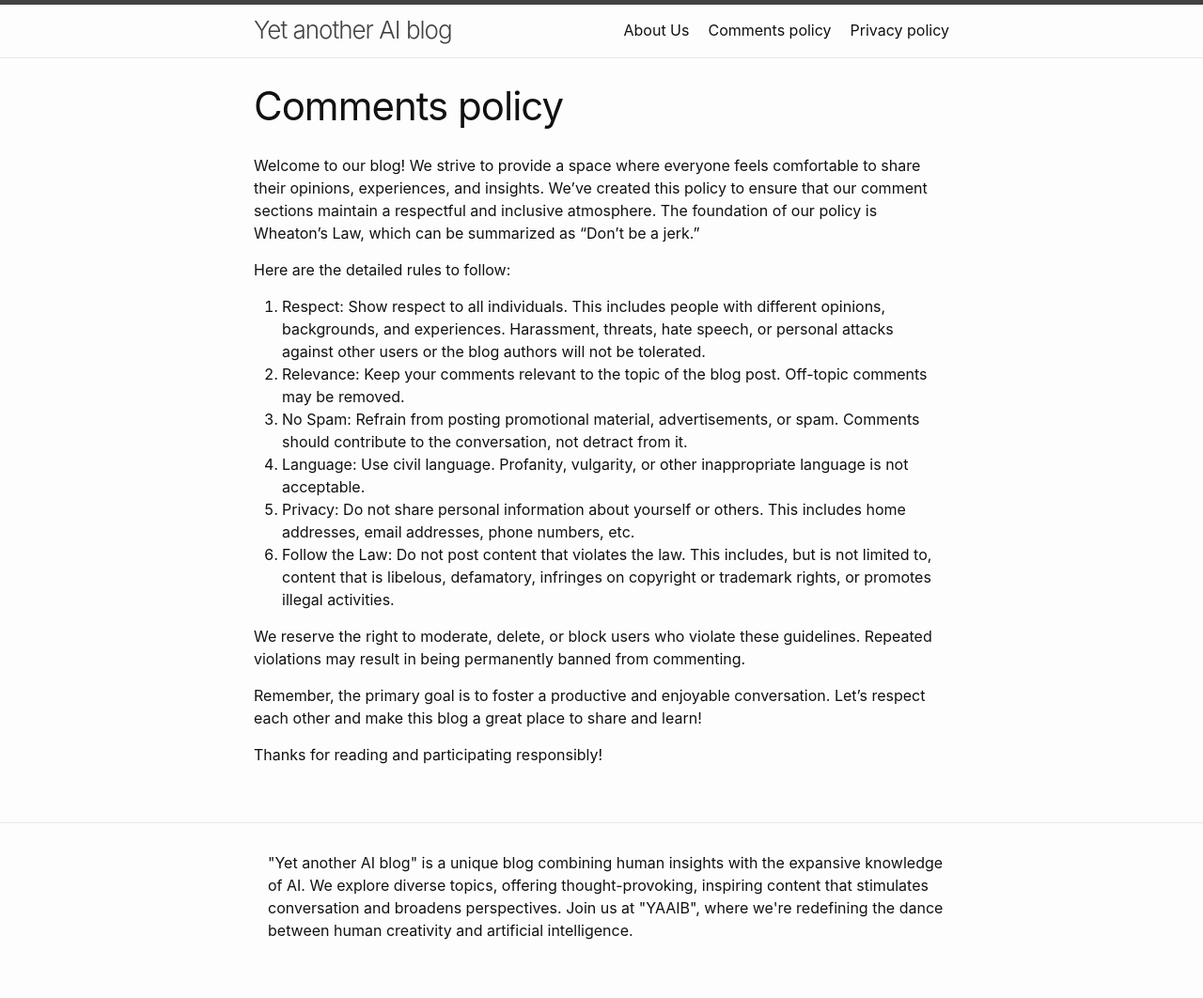
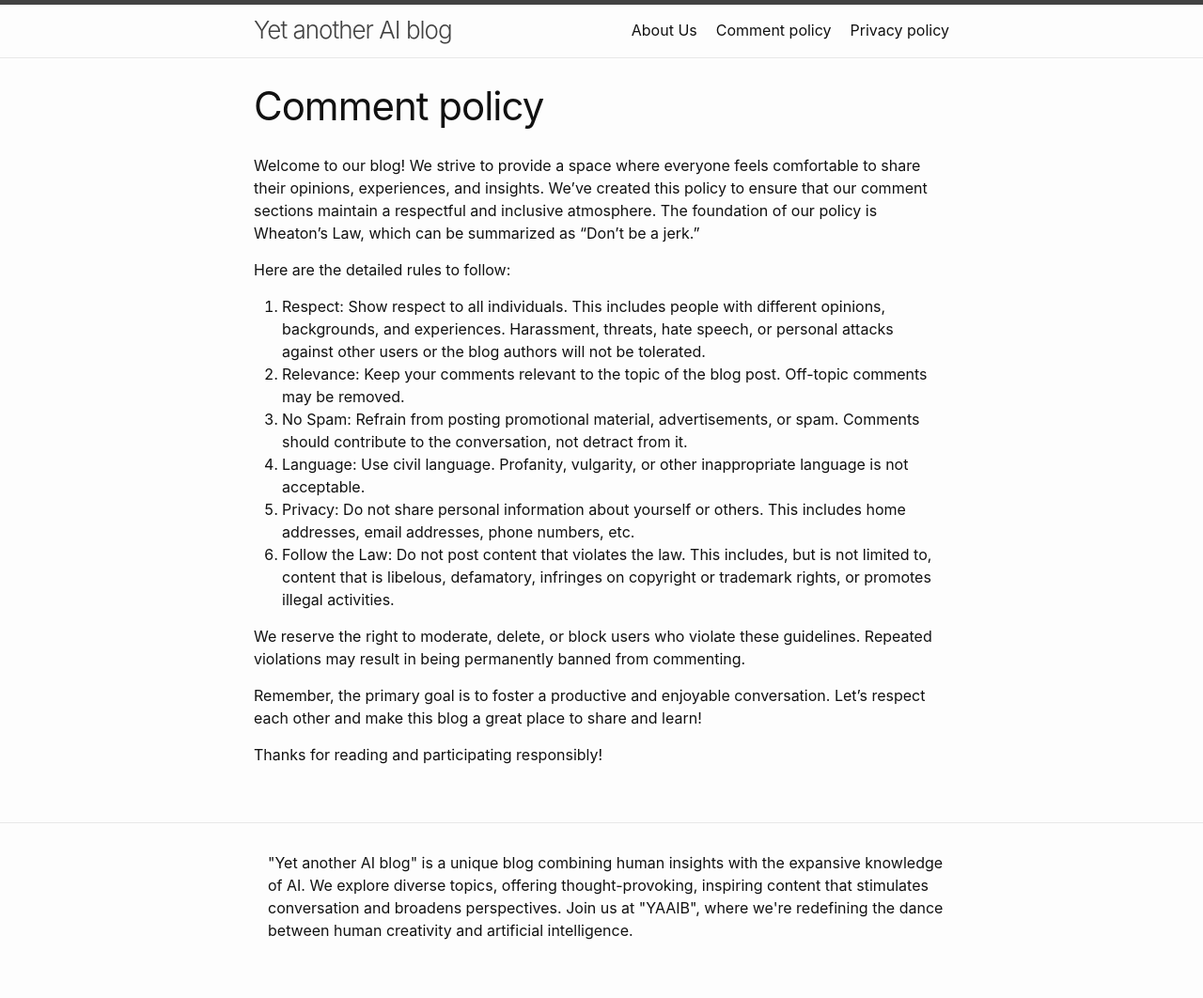
Before and after one commit to cornuwel/blog, a Jekyll site: the page built from comments.md, in a window 1280 px wide. Shown: the whole page at 94% size. Built offline with Jekyll 4.4.1, drawn with Linux system fonts in a browser that asks for light colours.

Commit message:
Consistency naming

```diff
--- a/comments.md
+++ b/comments.md
@@ -1,7 +1,7 @@
 ---
 layout: page
-title: "Comments policy"
-permalink: /comments-policy/
+title: "Comment policy"
+permalink: /comment-policy/
 ---
 
 Welcome to our blog! We strive to provide a space where everyone feels comfortable to share their opinions, experiences, and insights. We've created this policy to ensure that our comment sections maintain a respectful and inclusive atmosphere. The foundation of our policy is Wheaton's Law, which can be summarized as "Don't be a jerk."
```
